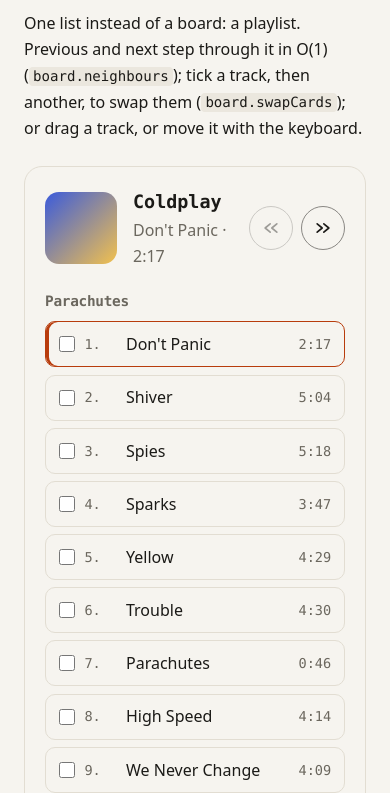
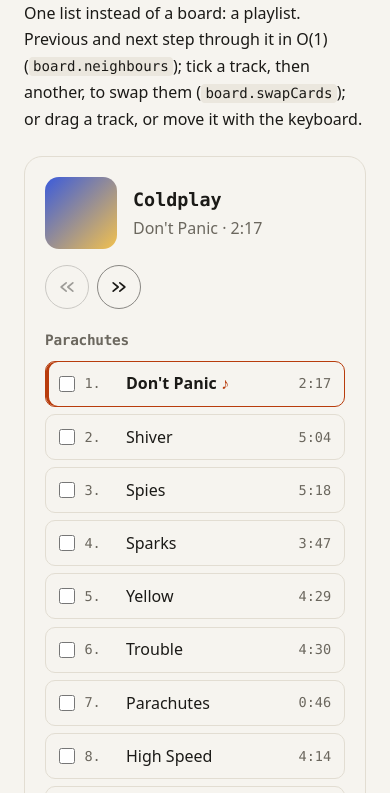
Before and after one commit to fabiomrosa/list-picker, a website built with Vite: page site/player.html in a window 390 px wide. Shown: the part 212-1005 px from the top of the page. Built offline with nearby package versions, Linux system fonts and the light colour scheme.

Commit message:
fix(L4.25): review fixes: the playing track for screen readers and not by colour alone, named rows, the header on small phones
Co-Authored-By: Claude Opus 5.5 <noreply@anthropic.com>

```diff
--- a/site/player.css
+++ b/site/player.css
@@ -35,6 +35,18 @@ main.player-page {
 }
 .title {
   color: var(--muted);
+}
+#now-time {
+  white-space: nowrap;
+}
+/* On a small phone the controls take their own row under the album. */
+@media (max-width: 30rem) {
+  .now {
+    flex-wrap: wrap;
+  }
+  .controls {
+    flex-basis: 100%;
+  }
 }
 .controls {
   display: flex;
@@ -98,6 +110,14 @@ main.player-page {
   border-color: var(--accent);
   box-shadow: inset 3px 0 0 var(--accent);
 }
+/* Not by colour alone: the playing title is bold, and marked in high contrast too. */
+.track[data-playing] .track-title {
+  font-weight: 700;
+}
+.track[data-playing] .track-title::after {
+  content: " ♪" / "";
+  color: var(--accent);
+}
 .track input {
   width: 1rem;
   height: 1rem;
@@ -113,8 +133,8 @@ main.player-page {
 .track-title {
   overflow-wrap: anywhere;
 }
-[data-lp-card],
-[data-lp-list-handle] {
+/* What is dragged: the tracks (the playlist's own header has nowhere to go). */
+[data-lp-card] {
   touch-action: none;
   user-select: none;
   cursor: grab;
--- a/site/player.ts
+++ b/site/player.ts
@@ -53,6 +53,9 @@ function show(): void {
     if (!row) return;
     (row.querySelector(".track-number") as HTMLElement).textContent = `${i + 1}.`;
     row.toggleAttribute("data-playing", t.id === playing);
+    // The playing track, for screen readers too, not only by its look.
+    if (t.id === playing) row.setAttribute("aria-current", "true");
+    else row.removeAttribute("aria-current");
   });
 }
 
@@ -106,6 +109,8 @@ mount(
     renderCard(track) {
       const row = document.createElement("div");
       row.className = "track";
+      // A named group (its checkbox inside): read as "Shiver, group" when focused.
+      row.setAttribute("role", "group");
       row.setAttribute("aria-label", track.title);
       const box = document.createElement("input");
       box.type = "checkbox";
@@ -130,7 +135,8 @@ mount(
   },
 );
 
-// After every change (a swap, a drop), once `mount` has drawn it (its microtask runs first).
+// After every change (a swap, a drop): numbers and previous / next follow the Board (rows are found
+// by id, so it does not matter whether `mount` has moved them yet).
 let queued = false;
 board.on("change", () => {
   if (queued) return;
@@ -141,5 +147,3 @@ board.on("change", () => {
   });
 });
 show();
-// For the browser tests and the console.
-Object.assign(window, { board });
--- a/site/style.css
+++ b/site/style.css
@@ -263,7 +263,7 @@ main.doc {
 /* On a phone, two rows: the brand and GitHub, then the pages (they no longer fit one line). */
 @media (max-width: 30rem) {
   nav {
-    gap: 0.6rem 1rem;
+    gap: 0.3rem 1rem; /* the row break is an empty line of its own: two gaps */
     padding: 1rem;
   }
   nav a.nav-github {
```
Also changed, not shown: docs/PLAN.md (+1 -1 lines).
